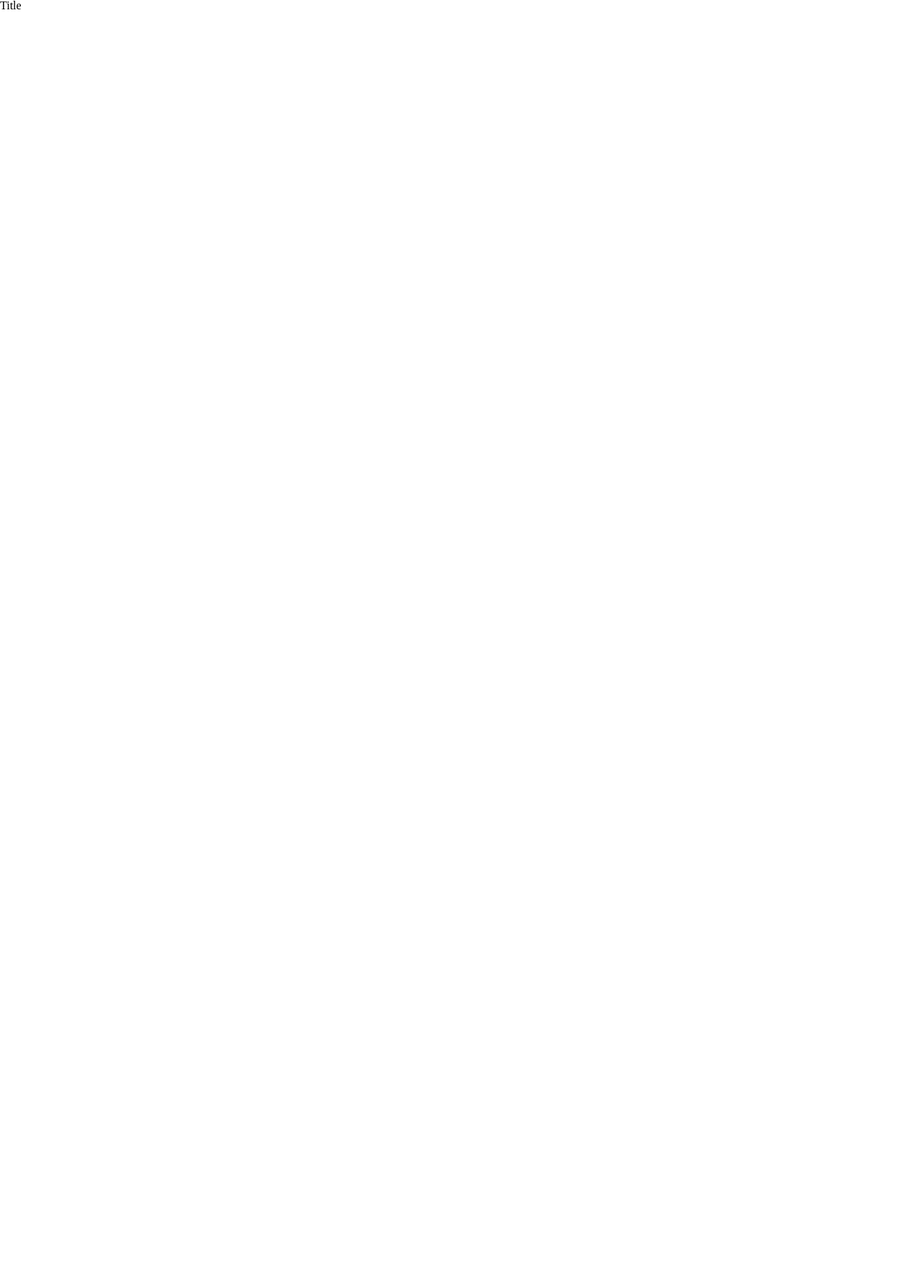
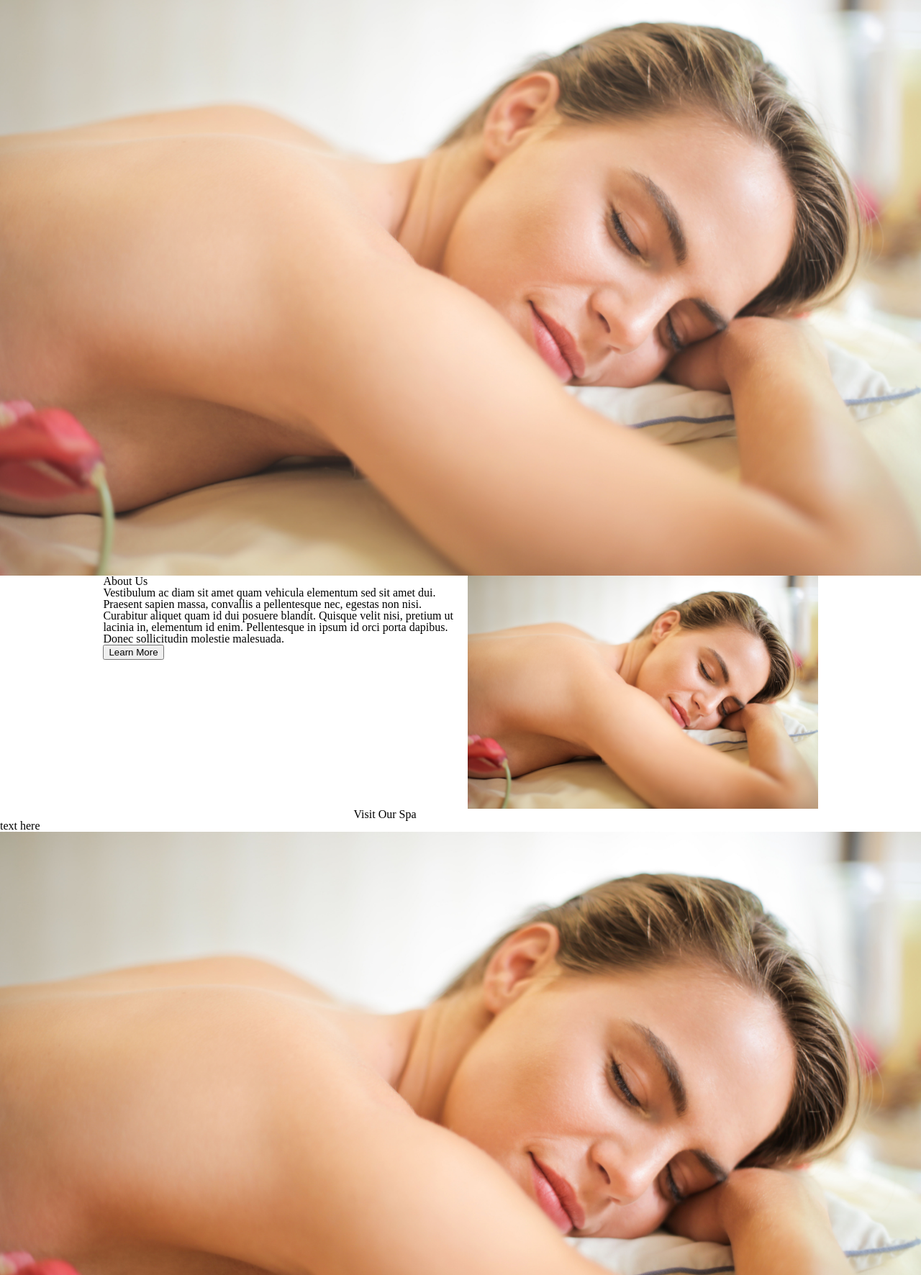
Before and after one commit to kand123/preprocessedLESS-dgm2780, a plain HTML site: page index.html in a window 1280 px wide. Shown: the top 1772 px of the page at 72% size. Before the commit the page ends 800 px from the top, so only its background shows below. Drawn offline with Linux system fonts and the light colour scheme.

Commit message:
setup homepage structure

```diff
--- /dev/null
+++ b/LESS/general.less
@@ -0,0 +1,9 @@
+//nav, footer, and any general styles to apply across all pages in the site
+
+header h1 {visibility: hidden;}
+
+
+
+footer {
+    background-color: lightgray;
+}
--- /dev/null
+++ b/LESS/home.less
@@ -0,0 +1,34 @@
+
+
+header {
+    background-image: url("../images/header1.jpg");
+    height: 100vh;
+    background-size: cover;
+    // background-attachment: fixed;
+    background-position: center;
+    opacity: 0.9;
+  }
+
+main {
+    margin: 0 auto;
+}
+
+section#about {
+    max-width: 1070px;
+    padding: 0 3%;
+    margin: 0 auto;
+    display: grid;
+    grid-template-columns: 1fr 1fr;
+    column-gap: 2%;
+    img {width: 100%;}
+}
+section#homevideo {
+    display: flex;
+    flex-direction: column;
+    align-items: center;
+    max-width: 1070px;
+}
+
+section#feature {
+    img {width: 100%;}
+}
--- a/LESS/index.less
+++ b/LESS/index.less
@@ -1,59 +1,10 @@
-// Your styles go HERE
+/* This is air traffic control! */
 
-/* http://meyerweb.com/eric/tools/css/reset/
-   v2.0 | 20110126
-   License: none (public domain)
-*/
+@import 'reset';
+@import 'variables';
+@import 'mixins';
+@import 'general';
 
-html, body, div, span, applet, object, iframe,
-h1, h2, h3, h4, h5, h6, p, blockquote, pre,
-a, abbr, acronym, address, big, cite, code,
-del, dfn, em, img, ins, kbd, q, s, samp,
-small, strike, strong, sub, sup, tt, var,
-b, u, i, center,
-dl, dt, dd, ol, ul, li,
-fieldset, form, label, legend,
-table, caption, tbody, tfoot, thead, tr, th, td,
-article, aside, canvas, details, embed,
-figure, figcaption, footer, header, hgroup,
-menu, nav, output, ruby, section, summary,
-time, mark, audio, video {
-	margin: 0;
-	padding: 0;
-	border: 0;
-	font-size: 100%;
-	font: inherit;
-	vertical-align: baseline;
-}
-/* HTML5 display-role reset for older browsers */
-article, aside, details, figcaption, figure,
-footer, header, hgroup, menu, nav, section {
-	display: block;
-}
-body {
-	line-height: 1;
-}
-ol, ul {
-	list-style: none;
-}
-blockquote, q {
-	quotes: none;
-}
-blockquote:before, blockquote:after,
-q:before, q:after {
-	content: '';
-	content: none;
-}
-table {
-	border-collapse: collapse;
-	border-spacing: 0;
-}
+//pages
 
-html {
-    box-sizing: border-box;
-}
-*, *:before, *:after {
-    box-sizing: inherit;
-}
-
-/* Start your code here: */
+@import 'home';
--- /dev/null
+++ b/LESS/reset.less
@@ -0,0 +1,57 @@
+// Your styles go HERE
+
+/* http://meyerweb.com/eric/tools/css/reset/
+   v2.0 | 20110126
+   License: none (public domain)
+*/
+
+html, body, div, span, applet, object, iframe,
+h1, h2, h3, h4, h5, h6, p, blockquote, pre,
+a, abbr, acronym, address, big, cite, code,
+del, dfn, em, img, ins, kbd, q, s, samp,
+small, strike, strong, sub, sup, tt, var,
+b, u, i, center,
+dl, dt, dd, ol, ul, li,
+fieldset, form, label, legend,
+table, caption, tbody, tfoot, thead, tr, th, td,
+article, aside, canvas, details, embed,
+figure, figcaption, footer, header, hgroup,
+menu, nav, output, ruby, section, summary,
+time, mark, audio, video {
+	margin: 0;
+	padding: 0;
+	border: 0;
+	font-size: 100%;
+	font: inherit;
+	vertical-align: baseline;
+}
+/* HTML5 display-role reset for older browsers */
+article, aside, details, figcaption, figure,
+footer, header, hgroup, menu, nav, section {
+	display: block;
+}
+body {
+	line-height: 1;
+}
+ol, ul {
+	list-style: none;
+}
+blockquote, q {
+	quotes: none;
+}
+blockquote:before, blockquote:after,
+q:before, q:after {
+	content: '';
+	content: none;
+}
+table {
+	border-collapse: collapse;
+	border-spacing: 0;
+}
+
+html {
+    box-sizing: border-box;
+}
+*, *:before, *:after {
+    box-sizing: inherit;
+}
--- /dev/null
+++ b/LESS/variables.less
@@ -0,0 +1 @@
+//fonts stacks, colors, etc.
--- a/index.html
+++ b/index.html
@@ -3,12 +3,39 @@
 <head>
 	<meta charset="utf-8">
 	<meta name="viewport" content="width=device-width, initial-scale=1">
-	<title>Spa</title>
+	<title>Calm Mind Spa</title>
 	<link rel="stylesheet" href="css/index.css">
 </head>
 
 <body>
+	<header>
+		<h1>Calm Mind Spa</h1>
+	</header>
+<main>
 
-	<h1>Title</h1>
+<section id="about">
+	<div class="block1">
+<h2>About Us</h2>
+<p>Vestibulum ac diam sit amet quam vehicula elementum sed sit amet dui. Praesent sapien massa, convallis a pellentesque nec, egestas non nisi. Curabitur aliquet quam id dui posuere blandit.
+
+	Quisque velit nisi, pretium ut lacinia in, elementum id enim. Pellentesque in ipsum id orci porta dapibus. Donec sollicitudin molestie malesuada.</p>
+
+<button>Learn More</button>
+</div>
+<img src="images/header1.jpg" alt="">
+</section>
+<section id="homevideo">
+<h3>Visit Our Spa</h3>
+<media></media>
+</section>
+<section id="feature">
+	<h3>text here</h3>
+<img src="images/header1.jpg" alt="" />
+</section>
+</main>
+<footer>
+<p>Something here</p>
+
+</footer>
 </body>
 </html>
```
Also changed, not shown: LESS/mixins.less (added), css/index.css, images/header1.jpg (added).
